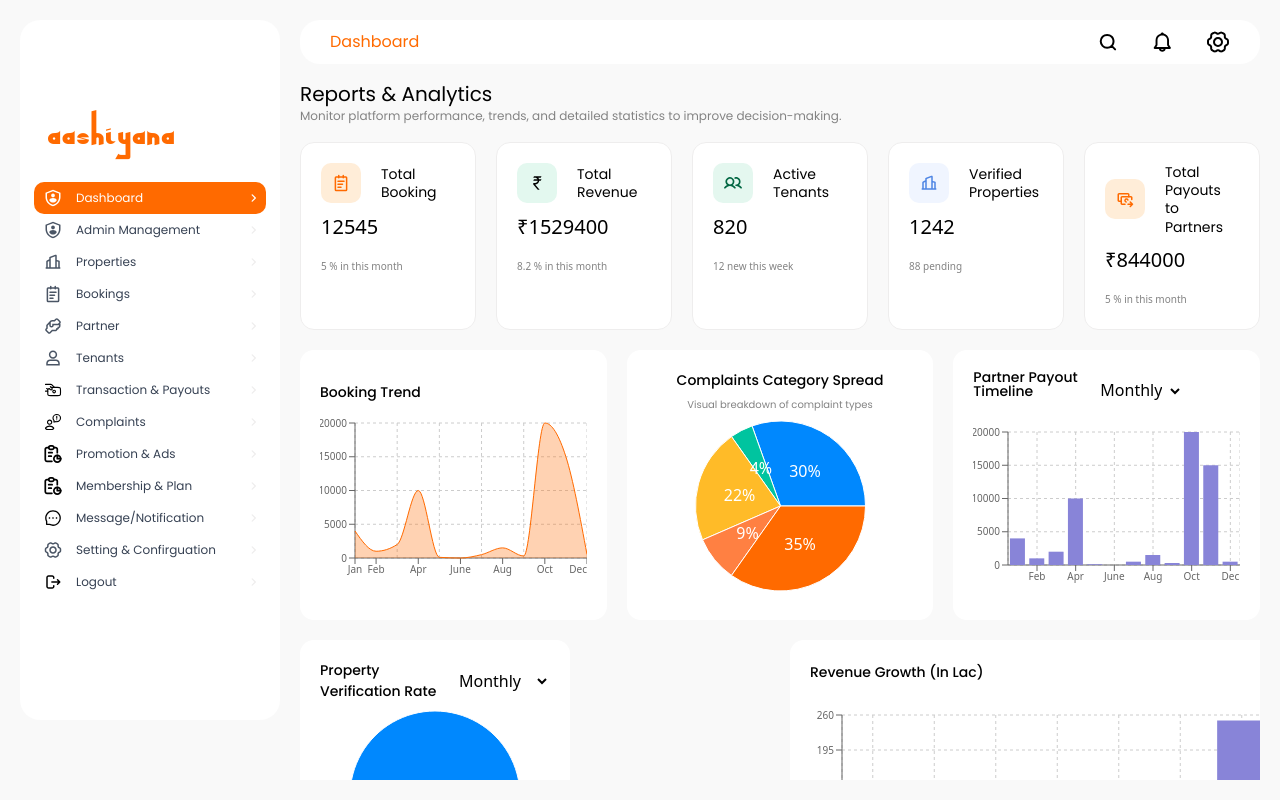
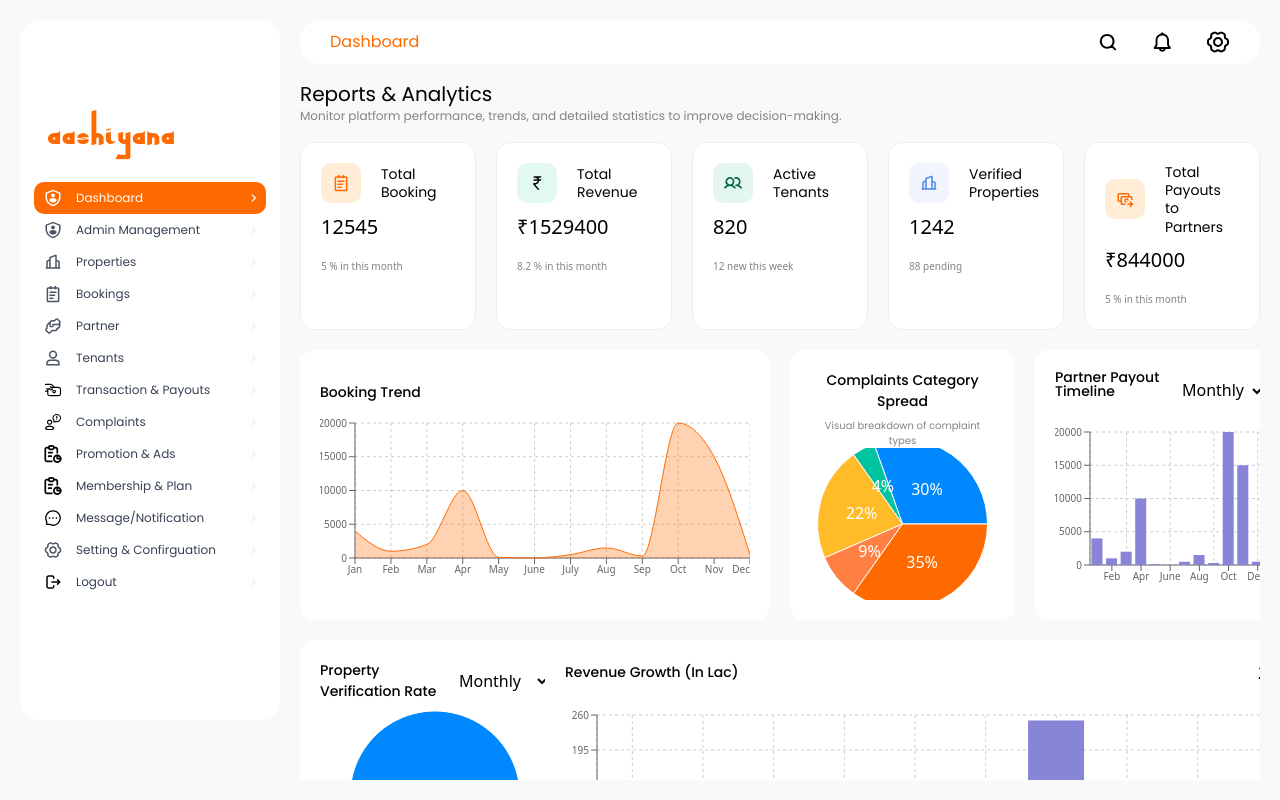
Before and after one commit to samhr20/pg-rental, a React (Vite) app: page / in a window 1280 px wide. Built offline with nearby package versions, Linux system fonts and the light colour scheme.

Commit message:
tried more on responsive

```diff
--- a/src/components/PartnerPayout.jsx
+++ b/src/components/PartnerPayout.jsx
@@ -102,7 +102,7 @@ const PartnerPayout = () => {
     const dataToShow = timeFrame === 'Monthly' ? MonthlyData : WeeklyData ;
     return (
         <div  className=" bg-white flex flex-col justify-between p-5 rounded-[14px] lg:min-w-[250px] h-[270px] ">
-            <div className='flex justify-between items-center w-[210px] h-[42]'>
+            <div className='flex justify-between items-center w-full h-[42]'>
                 <h5 className='lg:text-[14px] leading-[100%] tracling-[0%] w-[105px] h-[42px] '>Partner Payout Timeline</h5>
                 <select className='flex flex-col gap-2.5 w-[95px] h-[30px] rounded-[40px] px-2 pt-0.5' value={timeFrame} onChange={eventHandler} >
                     <option><p className='text-[12px]'>Monthly</p></option>
--- a/src/components/RevenueGrowth.jsx
+++ b/src/components/RevenueGrowth.jsx
@@ -69,7 +69,7 @@ const Year2025 = [
   { name: 'Dec', Num: 15 }
 ];
 
-const PartnerPayout = () => {
+const RevenueGrowth = () => {
   const [timeFrame, setTimeFrame] = useState("2025-26");
 
   const eventHandler = (e) => {
@@ -87,7 +87,7 @@ const PartnerPayout = () => {
 
   return (
     <div
-      className="bg-white w-[810px] h-[270px] rounded-[14px] p-[20px] flex flex-col gap-2.5"  >
+      className="bg-white min-w-[920px] h-[270px] rounded-[14px] p-[20px] flex flex-col gap-2.5"  >
       <div className="w-[770px] h-[30px] flex justify-between items-center">
         <h5 className="text-[14px] text-black w-[174px] h-[21px]">
           Revenue Growth (In Lac)
@@ -120,4 +120,4 @@ const PartnerPayout = () => {
   );
 };
 
-export default PartnerPayout;
+export default RevenueGrowth;
--- a/src/pages/Dashboard.jsx
+++ b/src/pages/Dashboard.jsx
@@ -15,16 +15,35 @@ const Dashboard = () => {
 
       <DashboardGrid />
 
-      <div className="w-full grid grid-cols-1 xl:grid-cols-3 gap-5">
-        <BookingTrend />
-        <ComplaintCategory />
-        <PartnerPayout />
+      <div className="w-full grid grid-cols-1 xl:grid-cols-8 gap-5">
+        <div className="col-span-4">
+          <BookingTrend />
+        </div>
+        <div className="col-span-2">
+          <ComplaintCategory />
+        </div>
+        <div className="col-span-2">
+          <PartnerPayout />
+        </div>
       </div>
 
-      <div className="w-full grid grid-cols-1 xl:grid-cols-2 gap-5">
-        <PropertyVerification />
-        <RevenueGrowth />
+      <div className="w-full grid grid-cols-1 xl:grid-cols-4  gap-5">
+        <div className="">
+          <PropertyVerification />
+        </div>
+        <div className="">
+          <RevenueGrowth />
+        </div>
       </div>
+      {/* <div className="w-full flex flex-wrap gap-5">
+        <div className="flex-1">
+          <PropertyVerification />
+        </div>
+        <div className="flex-1">
+          <RevenueGrowth />
+        </div>
+      </div> */}
+
 
     </div>
 
```
